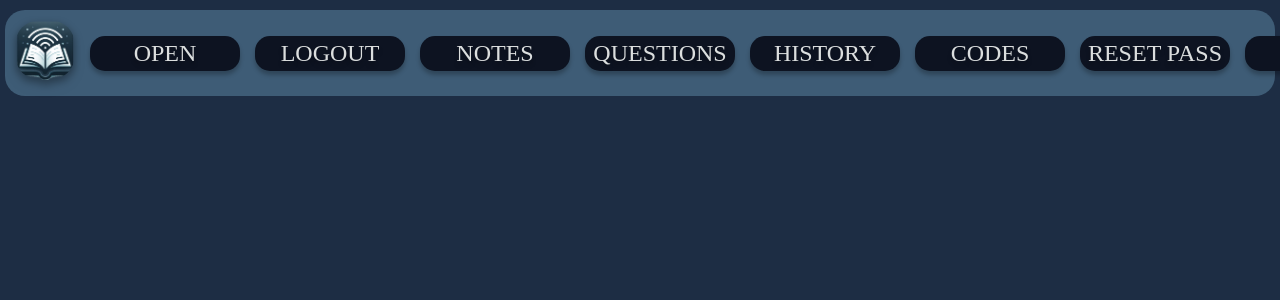
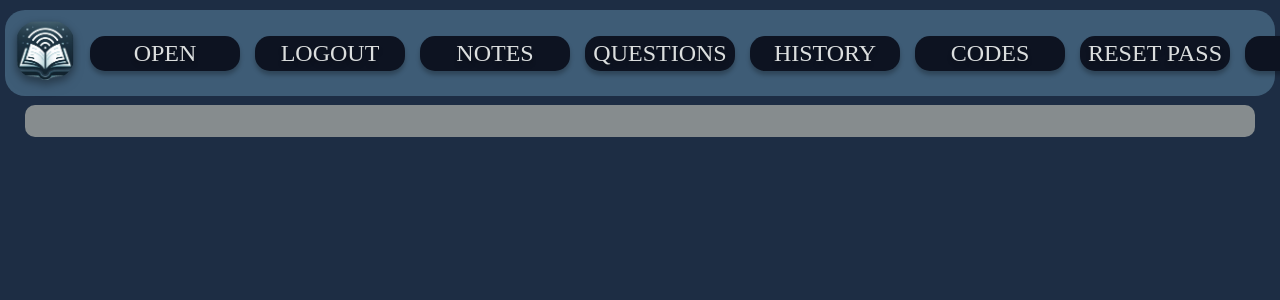
Before and after one commit to PZSP2-translator/lecture-translator, a React (Create React App) app in the folder frontend/: page /notes in a window 1280 px wide. Shown: the top 300 px of the page. Built offline with nearby package versions, Linux system fonts and the light colour scheme.

Commit message:
Begin lecture view

```diff
--- a/frontend/src/components/Header.js
+++ b/frontend/src/components/Header.js
@@ -28,9 +28,11 @@
           <div className="frame">
             <div className="link" onClick={handleLogout}>Logout</div>
           </div>
-          <div className="frame">
-            <div className="link">Notes</div>
-          </div>
+          <Link to="/notes" className='no-underscore'>
+            <div className="frame">
+              <div className="link">Notes</div>
+            </div>
+          </Link>
           <div className="frame">
             <div className="link">Questions</div>
           </div>
--- a/frontend/src/components/LectureView.js
+++ b/frontend/src/components/LectureView.js
@@ -0,0 +1,20 @@
+import React, { useState } from 'react';
+import "./index.css";
+import "./lecture.css";
+
+const LectureView = () => {
+    const [title, setTitle] = useState("");
+    const [date, setDate] = useState("");
+
+
+    return (
+        <div className="outer-container">
+            <div className="component-container">
+                <div className="component-title">{title}{date}</div>
+
+            </div>
+        </div>
+    );
+};
+
+export default LectureView;
```
Also changed, not shown: frontend/src/AppRoutes.js (+6 -1 lines).
